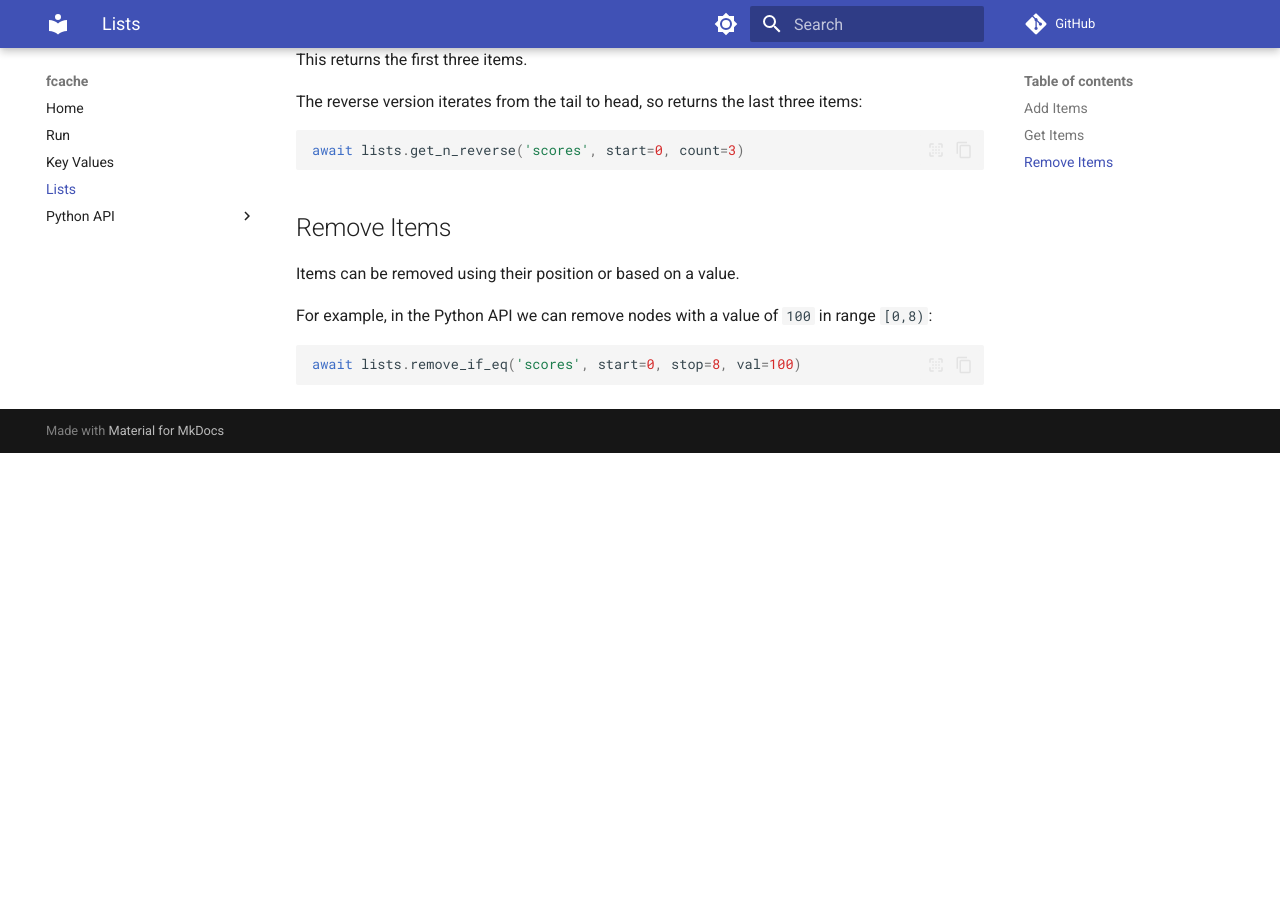
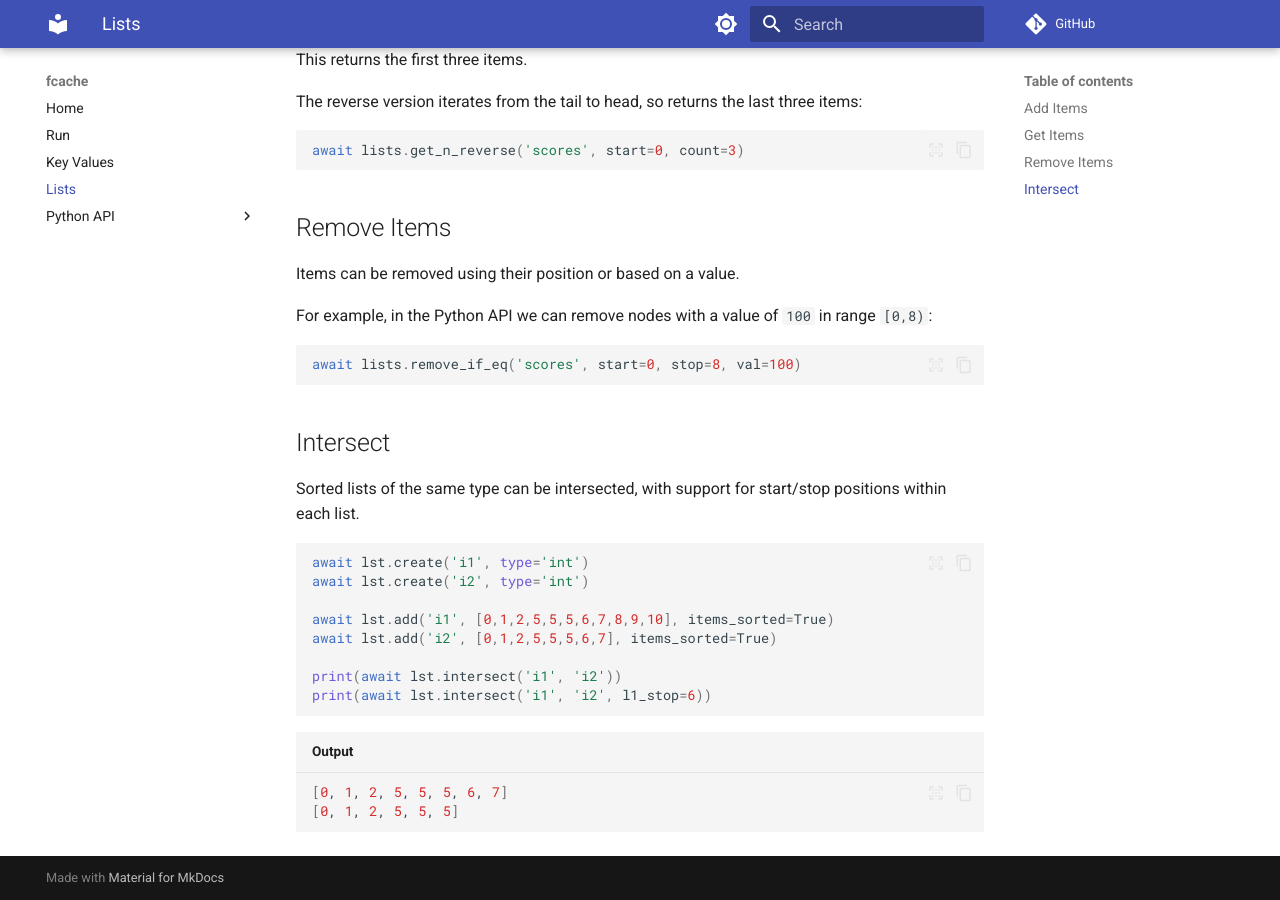
Before and after one commit to ccooper1982/fcache, an MkDocs documentation site: the page built from docs/src/lists.md, in a window 1280 px wide and 900 px high, scrolled down 932 px. Built offline with MkDocs 1.6.1 and Material for MkDocs 9.7.7, drawn with Linux system fonts in a browser that asks for light colours; comment, search, counter and statistics services are not loaded; before the commit the page ends 1385 px from its top, so only the background shows below that.

Commit message:
list intersection docs

````diff
--- a/docs/mkdocs.yml
+++ b/docs/mkdocs.yml
@@ -50,6 +50,8 @@ nav:
       - contains: 'api_py/kv/contains.md'
       - count: 'api_py/kv/count.md'
     - List:
+      - Sorted Only:
+        - 'api_py/list/intersect.md'
       - create: 'api_py/list/create.md'
       - add_head: 'api_py/list/add_head.md'
       - add_tail: 'api_py/list/add_tail.md'
--- a/docs/src/lists.md
+++ b/docs/src/lists.md
@@ -49,3 +49,24 @@ For example, in the Python API we can remove nodes with a value of `100` in rang
 ```py
 await lists.remove_if_eq('scores', start=0, stop=8, val=100)
 ```
+
+
+## Intersect
+Sorted lists of the same type can be intersected, with support for start/stop positions within each list.
+
+
+```py
+await lst.create('i1', type='int')
+await lst.create('i2', type='int')
+
+await lst.add('i1', [0,1,2,5,5,5,6,7,8,9,10], items_sorted=True)
+await lst.add('i2', [0,1,2,5,5,5,6,7], items_sorted=True)
+
+print(await lst.intersect('i1', 'i2'))
+print(await lst.intersect('i1', 'i2', l1_stop=6))
+```
+
+```sh title='Output'
+[0, 1, 2, 5, 5, 5, 6, 7]
+[0, 1, 2, 5, 5, 5]
+```
````
Also changed, not shown: docs/src/api_py/list/intersect.md (added, +71 -0 lines), 1 other file.
